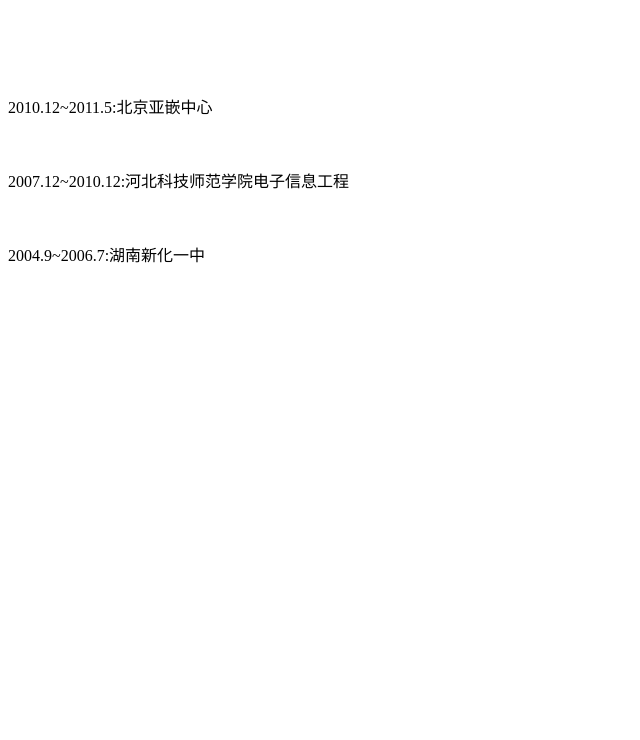
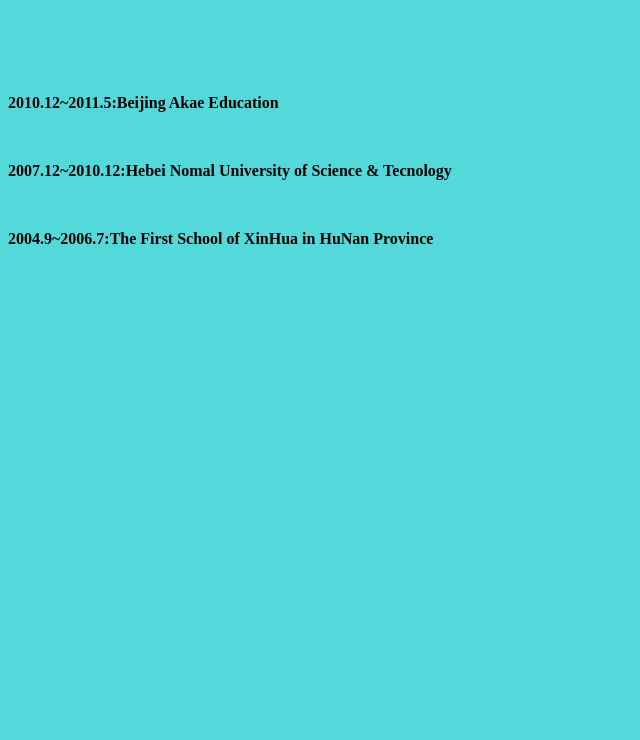
Before and after one commit to jiesse/jiesse.github.com, a plain HTML site: page work/index.html in a window 1280 px wide. Shown: the part 60-800 px from the top of the page, without its empty margins (0-640 px from the left). Drawn offline with Linux system fonts and the light colour scheme.

Commit message:
body color

```diff
--- a/work/index.html
+++ b/work/index.html
@@ -1,12 +1,14 @@
 <h1>My Work Experience</h1>
 <body>
+<body bgcolor="#54d9db">
+<b>
 <br/>
 <br/>
 <br/>
 <br/>
-<p>2010.12~2011.5:北京亚嵌中心</p>
+<p>2010.12~2011.5:Beijing Akae Education</p>
 <br/>
-<p>2007.12~2010.12:河北科技师范学院电子信息工程</p>
+<p>2007.12~2010.12:Hebei Nomal University of Science & Tecnology</p>
 <br/>
-<p>2004.9~2006.7:湖南新化一中</p>
+<p>2004.9~2006.7:The First School of XinHua in HuNan Province</p>
 </body>
```
Also changed, not shown: person_info.html (+1 -1 lines).
